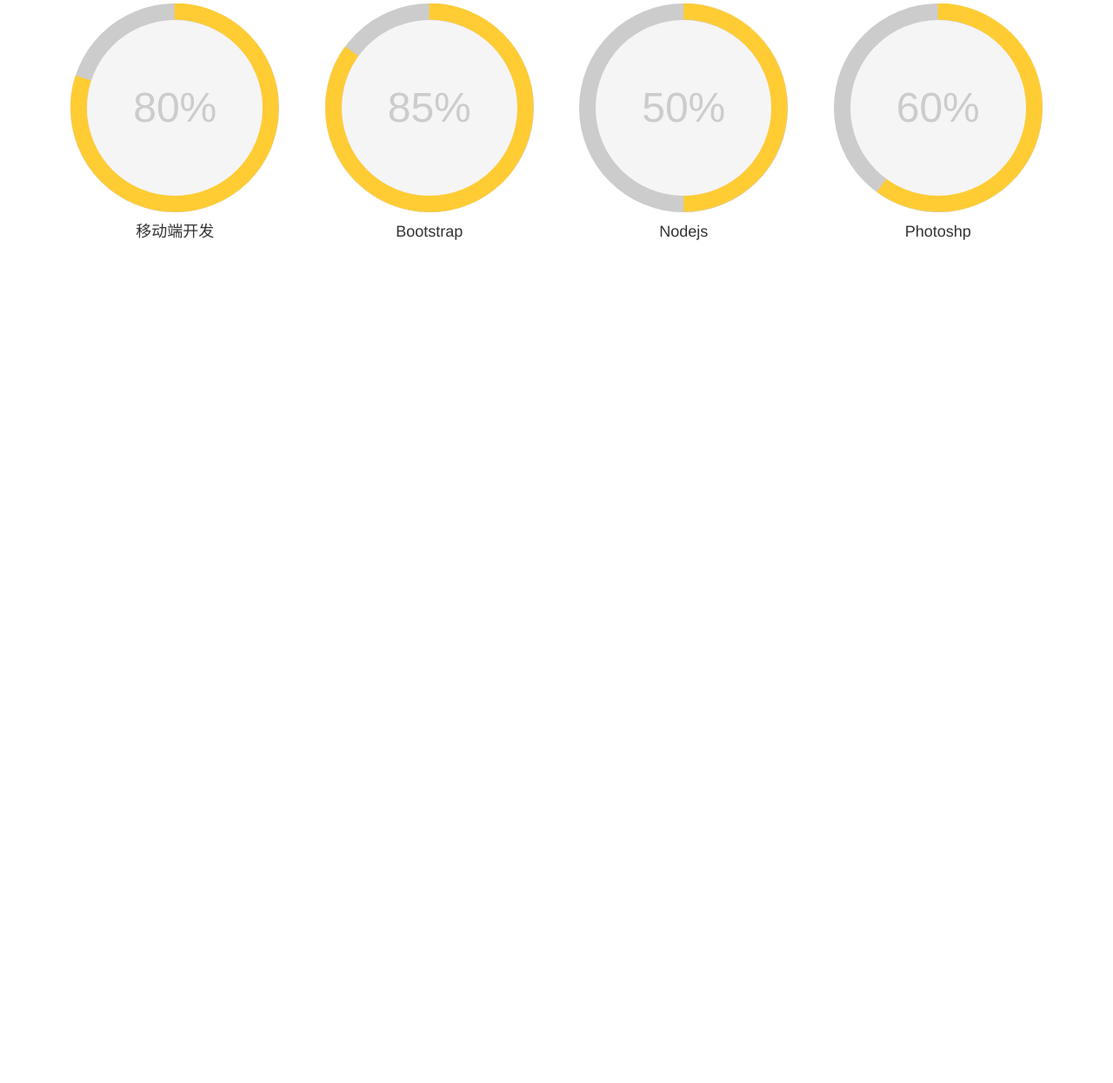
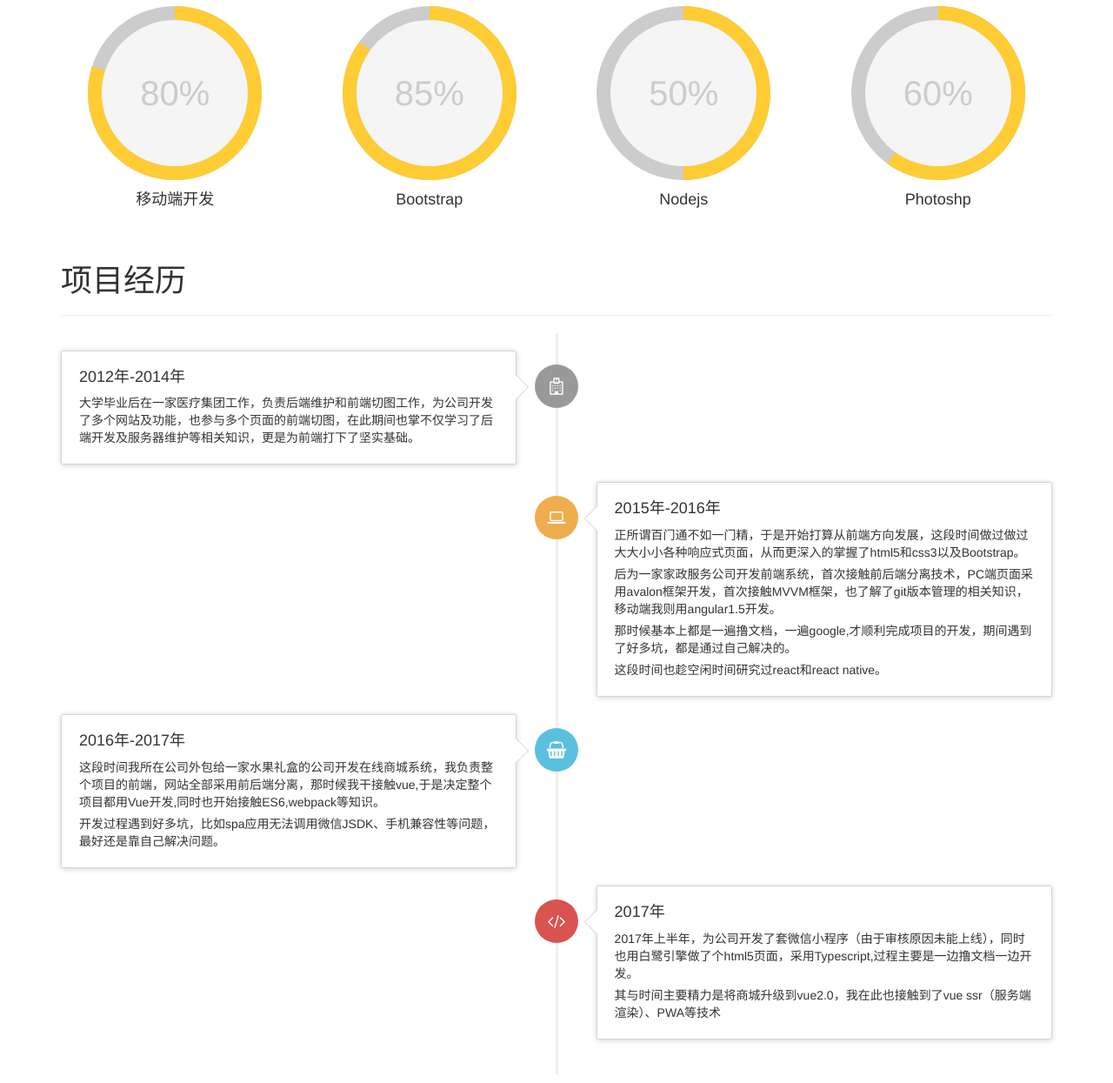
Before and after one commit to ciming/myResume, a website: page app/index.html in a window 1280 px wide. Shown: the part 1552-2797 px from the top of the page at 87% size. Before the commit the page ends 1852 px from the top, so only its background shows below. Drawn offline with nearby package versions, Linux system fonts and the light colour scheme; files that its build step writes are made by us from their sources.

Commit message:
添加项目经历

```diff
--- a/app/index.html
+++ b/app/index.html
@@ -130,10 +130,8 @@
 </div>
 <div class="skill-area">
   <div class="container">
-    <div class="row">
-      <div class="col-md-12 col-lg-12 col-sm-12 col-xs-12">
-        <h3>我的技能</h3>
-      </div>
+    <div class="page-header">
+        <h1>我的技能</h1>
     </div>
     <div class="row">
       <div class="col-md-3 col-sm-6 col-xs-12 item">
@@ -183,6 +181,65 @@
   </div>
 
 </div>
+<div class="experience-area">
+  <div class="container">
+    <div class="page-header">
+      <h1 id="timeline">项目经历</h1>
+    </div>
+    <ul class="timeline">
+      <li>
+        <div class="timeline-badge"><i class="fa fa-hospital-o"></i></div>
+        <div class="timeline-panel">
+          <div class="timeline-heading">
+            <h4 class="timeline-title">2012年-2014年</h4>
+          </div>
+          <div class="timeline-body">
+            <p>大学毕业后在一家医疗集团工作，负责后端维护和前端切图工作，为公司开发了多个网站及功能，也参与多个页面的前端切图，在此期间也掌不仅学习了后端开发及服务器维护等相关知识，更是为前端打下了坚实基础。</p>
+          </div>
+        </div>
+      </li>
+      <li class="timeline-inverted">
+        <div class="timeline-badge warning"><i class="fa fa-laptop"></i></div>
+        <div class="timeline-panel">
+          <div class="timeline-heading">
+            <h4 class="timeline-title">2015年-2016年</h4>
+          </div>
+          <div class="timeline-body">
+            <p>正所谓百门通不如一门精，于是开始打算从前端方向发展，这段时间做过做过大大小小各种响应式页面，从而更深入的掌握了html5和css3以及Bootstrap。</p>
+            <p>后为一家家政服务公司开发前端系统，首次接触前后端分离技术，PC端页面采用avalon框架开发，首次接触MVVM框架，也了解了git版本管理的相关知识，移动端我则用angular1.5开发。</p>
+            <p>那时候基本上都是一遍撸文档，一遍google,才顺利完成项目的开发，期间遇到了好多坑，都是通过自己解决的。</p>
+            <p>这段时间也趁空闲时间研究过react和react native。</p>
+          </div>
+        </div>
+      </li>
+      <li >
+        <div class="timeline-badge info"><i class="fa fa-shopping-basket"></i></div>
+        <div class="timeline-panel">
+          <div class="timeline-heading">
+            <h4 class="timeline-title">2016年-2017年</h4>
+          </div>
+          <div class="timeline-body">
+            <p>这段时间我所在公司外包给一家水果礼盒的公司开发在线商城系统，我负责整个项目的前端，网站全部采用前后端分离，那时候我干接触vue,于是决定整个项目都用Vue开发,同时也开始接触ES6,webpack等知识。</p>
+            <p>开发过程遇到好多坑，比如spa应用无法调用微信JSDK、手机兼容性等问题，最好还是靠自己解决问题。</p>
+          </div>
+        </div>
+      </li>
+      <li class="timeline-inverted">
+        <div class="timeline-badge danger"><i class="fa fa-code"></i></div>
+        <div class="timeline-panel">
+          <div class="timeline-heading">
+            <h4 class="timeline-title">2017年</h4>
+          </div>
+          <div class="timeline-body">
+            <p>2017年上半年，为公司开发了套微信小程序（由于审核原因未能上线），同时也用白鹭引擎做了个html5页面，采用Typescript,过程主要是一边撸文档一边开发。</p>
+            <p>其与时间主要精力是将商城升级到vue2.0，我在此也接触到了vue ssr（服务端渲染）、PWA等技术</p>
+          </div>
+        </div>
+      </li>
+
+    </ul>
+  </div>
+</div>
 <!-- jQuery (necessary for Bootstrap's JavaScript plugins) -->
 <script src="script/vendor/jquery-3.2.1.js"></script>
 <script src="script/vendor/jquery.sticky.js"></script>
--- /dev/null
+++ b/app/styles/components/experience.less
@@ -0,0 +1,181 @@
+.timeline {
+  list-style: none;
+  padding: 20px 0 20px;
+  position: relative;
+}
+
+.timeline:before {
+  top: 0;
+  bottom: 0;
+  position: absolute;
+  content: " ";
+  width: 3px;
+  background-color: #eeeeee;
+  left: 50%;
+  margin-left: -1.5px;
+}
+
+.timeline > li {
+  margin-bottom: 20px;
+  position: relative;
+}
+
+.timeline > li:before,
+.timeline > li:after {
+  content: " ";
+  display: table;
+}
+
+.timeline > li:after {
+  clear: both;
+}
+
+.timeline > li:before,
+.timeline > li:after {
+  content: " ";
+  display: table;
+}
+
+.timeline > li:after {
+  clear: both;
+}
+
+.timeline > li > .timeline-panel {
+  width: 46%;
+  float: left;
+  border: 1px solid #d4d4d4;
+  border-radius: 2px;
+  padding: 20px;
+  position: relative;
+  -webkit-box-shadow: 0 1px 6px rgba(0, 0, 0, 0.175);
+  box-shadow: 0 1px 6px rgba(0, 0, 0, 0.175);
+}
+
+.timeline > li > .timeline-panel:before {
+  position: absolute;
+  top: 26px;
+  right: -15px;
+  display: inline-block;
+  border-top: 15px solid transparent;
+  border-left: 15px solid #ccc;
+  border-right: 0 solid #ccc;
+  border-bottom: 15px solid transparent;
+  content: " ";
+}
+
+.timeline > li > .timeline-panel:after {
+  position: absolute;
+  top: 27px;
+  right: -14px;
+  display: inline-block;
+  border-top: 14px solid transparent;
+  border-left: 14px solid #fff;
+  border-right: 0 solid #fff;
+  border-bottom: 14px solid transparent;
+  content: " ";
+}
+
+.timeline > li > .timeline-badge {
+  color: #fff;
+  width: 50px;
+  height: 50px;
+  line-height: 50px;
+  font-size: 1.4em;
+  text-align: center;
+  position: absolute;
+  top: 16px;
+  left: 50%;
+  margin-left: -25px;
+  background-color: #999999;
+  z-index: 100;
+  border-top-right-radius: 50%;
+  border-top-left-radius: 50%;
+  border-bottom-right-radius: 50%;
+  border-bottom-left-radius: 50%;
+}
+
+.timeline > li.timeline-inverted > .timeline-panel {
+  float: right;
+}
+
+.timeline > li.timeline-inverted > .timeline-panel:before {
+  border-left-width: 0;
+  border-right-width: 15px;
+  left: -15px;
+  right: auto;
+}
+
+.timeline > li.timeline-inverted > .timeline-panel:after {
+  border-left-width: 0;
+  border-right-width: 14px;
+  left: -14px;
+  right: auto;
+}
+
+.timeline-badge.primary {
+  background-color: #2e6da4 !important;
+}
+
+.timeline-badge.success {
+  background-color: #3f903f !important;
+}
+
+.timeline-badge.warning {
+  background-color: #f0ad4e !important;
+}
+
+.timeline-badge.danger {
+  background-color: #d9534f !important;
+}
+
+.timeline-badge.info {
+  background-color: #5bc0de !important;
+}
+
+.timeline-title {
+  margin-top: 0;
+  color: inherit;
+}
+
+.timeline-body > p,
+.timeline-body > ul {
+  margin-bottom: 0;
+}
+
+.timeline-body > p + p {
+  margin-top: 5px;
+}
+
+@media (max-width: 767px) {
+  ul.timeline:before {
+    left: 40px;
+  }
+
+  ul.timeline > li > .timeline-panel {
+    width: ~"calc(100% - 90px)";
+  }
+
+  ul.timeline > li > .timeline-badge {
+    left: 15px;
+    margin-left: 0;
+    top: 16px;
+  }
+
+  ul.timeline > li > .timeline-panel {
+    float: right;
+  }
+
+  ul.timeline > li > .timeline-panel:before {
+    border-left-width: 0;
+    border-right-width: 15px;
+    left: -15px;
+    right: auto;
+  }
+
+  ul.timeline > li > .timeline-panel:after {
+    border-left-width: 0;
+    border-right-width: 14px;
+    left: -14px;
+    right: auto;
+  }
+}
--- a/app/styles/components/skill.less
+++ b/app/styles/components/skill.less
@@ -91,7 +91,7 @@
   margin: 0 auto;
 }
 .percircle.big {
-  font-size: 240px;
+  font-size: 200px;
 }
 .percircle.small {
   font-size: 80px;
--- a/app/styles/index.less
+++ b/app/styles/index.less
@@ -7,3 +7,4 @@
 @import "components/nav";
 @import "components/about";
 @import "components/skill";
+@import "components/experience";
```
